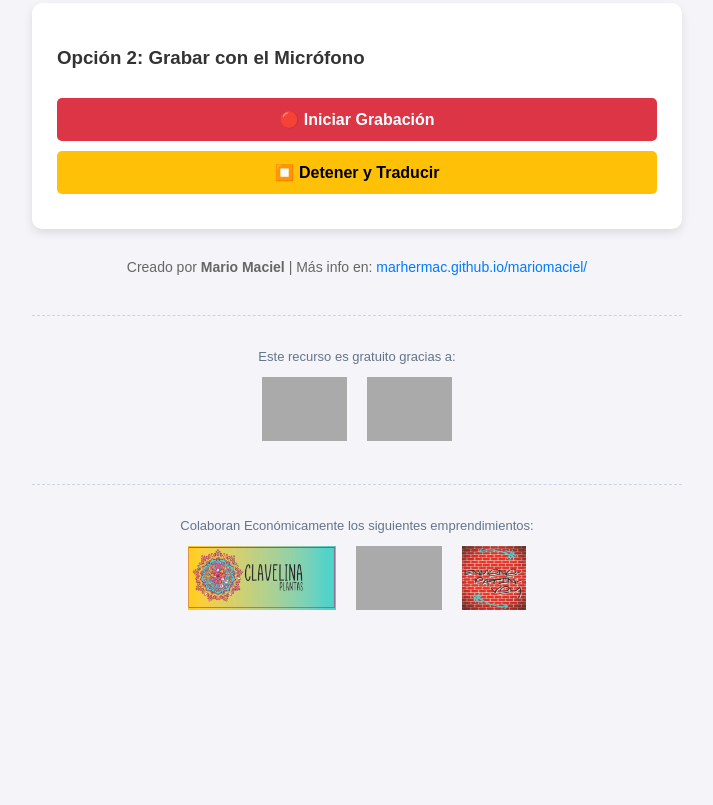
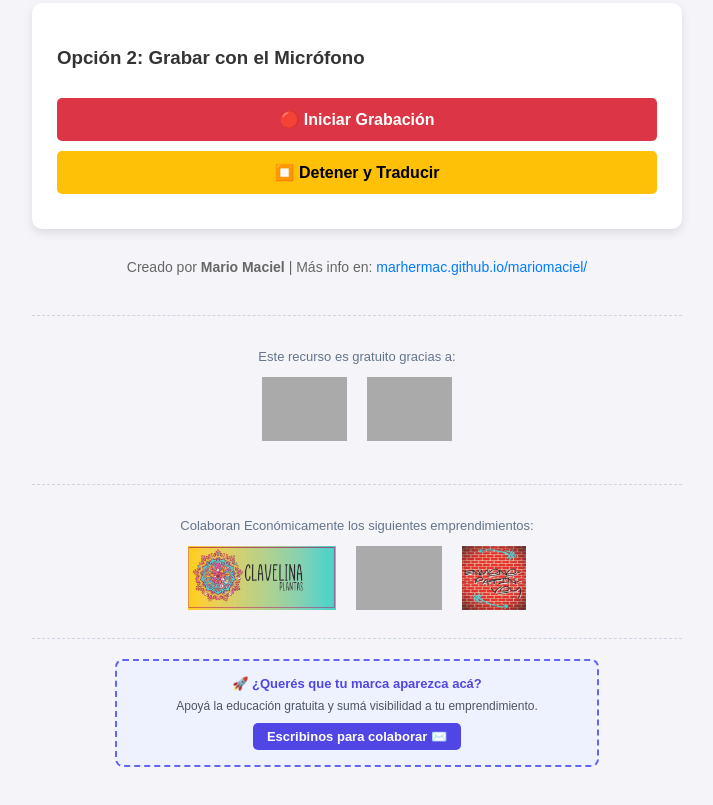
Before and after one commit to marhermac/voice-to-voice-translator, a plain HTML site: page index.html in a window 1280 px wide. Shown: the part 447-1252 px from the top of the page, without its empty margins (283-996 px from the left). Before the commit the page ends 1120 px from the top, so only its background shows below. Drawn offline with Linux system fonts and the light colour scheme; grey boxes are pictures that could not be loaded.

Commit message:
bloque sponzor nuevos

```diff
--- a/index.html
+++ b/index.html
@@ -184,6 +184,17 @@
                     <img src="utils/enmonopatinvoy.png" alt="En Monopatín Voy">
                 </a>
             </div>
+
+            <!-- Apartado para Invitar Nuevos Sponsors -->
+            <div class="footer-sponsors" style="margin-top: 25px;">
+                <div style="background: #eef2ff; border: 2px dashed #6366f1; padding: 15px; border-radius: 8px; max-width: 450px; margin: 0 auto;">
+                    <p style="margin: 0 0 8px 0; font-weight: bold; color: #4f46e5;">🚀 ¿Querés que tu marca aparezca acá?</p>
+                    <p style="margin: 0 0 10px 0; font-size: 12px; color: #4b5563;">Apoyá la educación gratuita y sumá visibilidad a tu emprendimiento.</p>
+                    <a href="mailto:mario.maciel.tech@outlook.es?subject=Quiero%20ser%20sponsor%20en%20Ingleslibre" style="display: inline-block; background: #4f46e5; color: white; padding: 6px 14px; border-radius: 5px; text-decoration: none; font-weight: bold; font-size: 13px;">
+                        Escribinos para colaborar ✉️
+                    </a>
+                </div>
+            </div>
         </div>
     </footer>
 </body>
```
